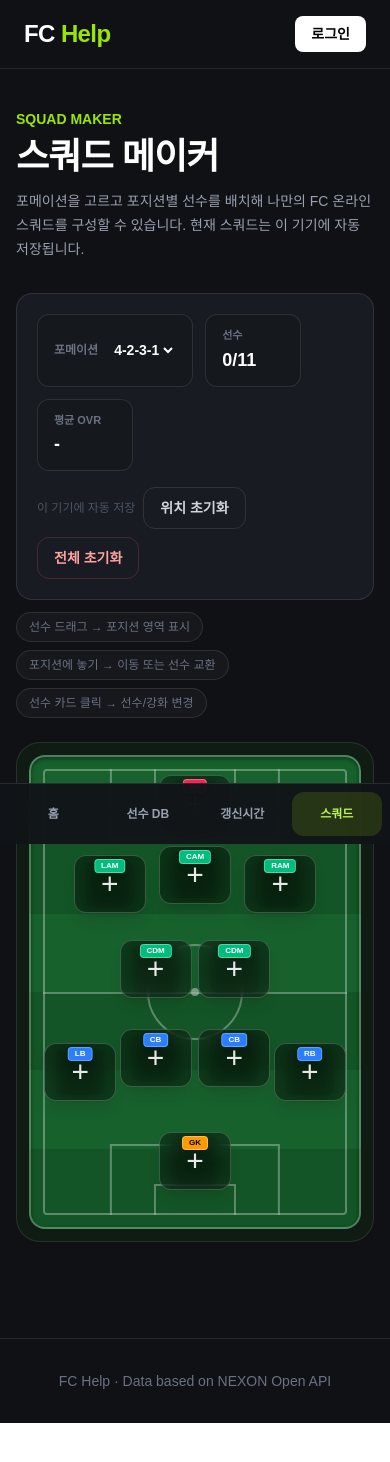
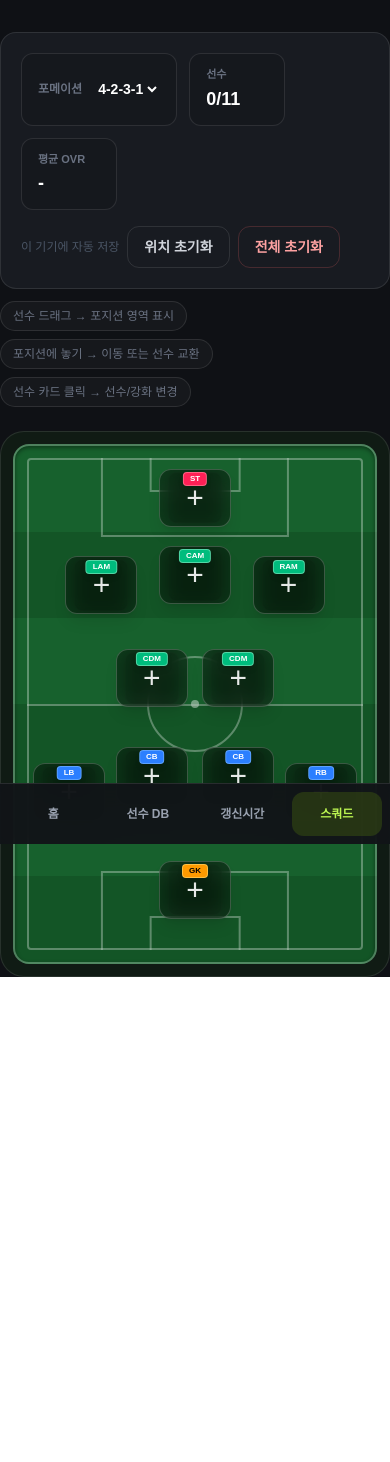
Before and after one commit to susung5202/fc-help, a Next.js app: page /squad in a window 390 px wide. Shown: the top 1462 px of the page. After the commit the page ends 1057 px from the top, so only its background shows below. Built offline with nearby package versions, Linux system fonts and the light colour scheme.

Commit message:
style: make squad page mobile-first

```diff
--- a/app/squad/page.tsx
+++ b/app/squad/page.tsx
@@ -4,7 +4,7 @@ import SquadMaker from "@/components/SquadMaker";
 export default function SquadPage() {
   return (
     <main className="min-h-screen bg-[#0f1115] text-white">
-      <header className="border-b border-white/10">
+      <header className="hidden border-b border-white/10 md:block">
         <div className="mx-auto flex max-w-7xl items-center justify-between px-6 py-4">
           <Link href="/" className="text-2xl font-extrabold tracking-tight">
             FC <span className="text-lime-400">Help</span>
@@ -34,7 +34,8 @@ export default function SquadPage() {
         </div>
       </header>
 
-      <section className="mx-auto max-w-7xl px-4 py-10 sm:px-6 sm:py-14">
+      <section className="mx-auto max-w-7xl px-0 py-0 md:px-6 md:py-14">
+        <div className="hidden md:block">
           <p className="text-sm font-semibold text-lime-400">SQUAD MAKER</p>
           <h1 className="mt-2 text-4xl font-black tracking-tight sm:text-5xl">
             스쿼드 메이커
@@ -43,11 +44,12 @@ export default function SquadPage() {
             포메이션을 고르고 포지션별 선수를 배치해 나만의 FC 온라인 스쿼드를 구성할 수 있습니다.
             현재 스쿼드는 이 기기에 자동 저장됩니다.
           </p>
+        </div>
 
         <SquadMaker />
       </section>
 
-      <footer className="mt-14 border-t border-white/10 px-6 py-8 text-center text-sm text-gray-500">
+      <footer className="mt-14 hidden border-t border-white/10 px-6 py-8 text-center text-sm text-gray-500 md:block">
         FC Help · Data based on NEXON Open API
       </footer>
     </main>
```
Lines whose indentation alone changed are shown as unchanged.
